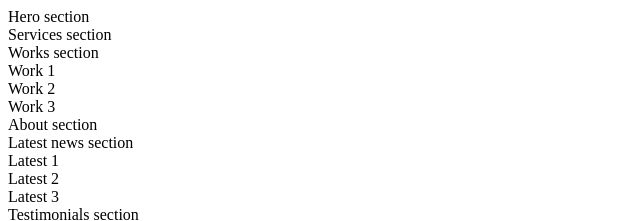
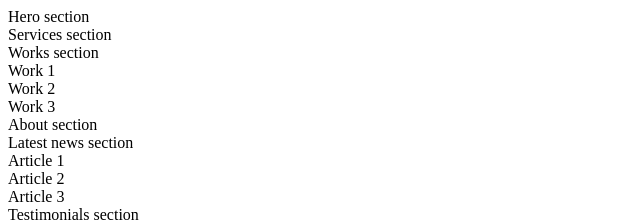
Before and after one commit to YuranyUlchur/holbertonschool-web_front_end, a plain HTML site: page html_advanced/6-index.html in a window 1280 px wide. Shown: the top 221 px of the page, 0-640 px from the left. Drawn offline with Linux system fonts and the light colour scheme.

Commit message:
add name the each section

```diff
--- a/html_advanced/6-index.html
+++ b/html_advanced/6-index.html
@@ -15,9 +15,9 @@
             <article>Work 3</article></section>
         <section>About section</section>
         <section>Latest news section
-            <article>Latest 1</article>
-            <article>Latest 2</article>
-            <article>Latest 3</article></section>
+            <article>Article 1</article>
+            <article>Article 2</article>
+            <article>Article 3</article></section>
         <section>Testimonials section
             <article>Testimonials 1</article>
             <article>Testimonials 2</article>
```
